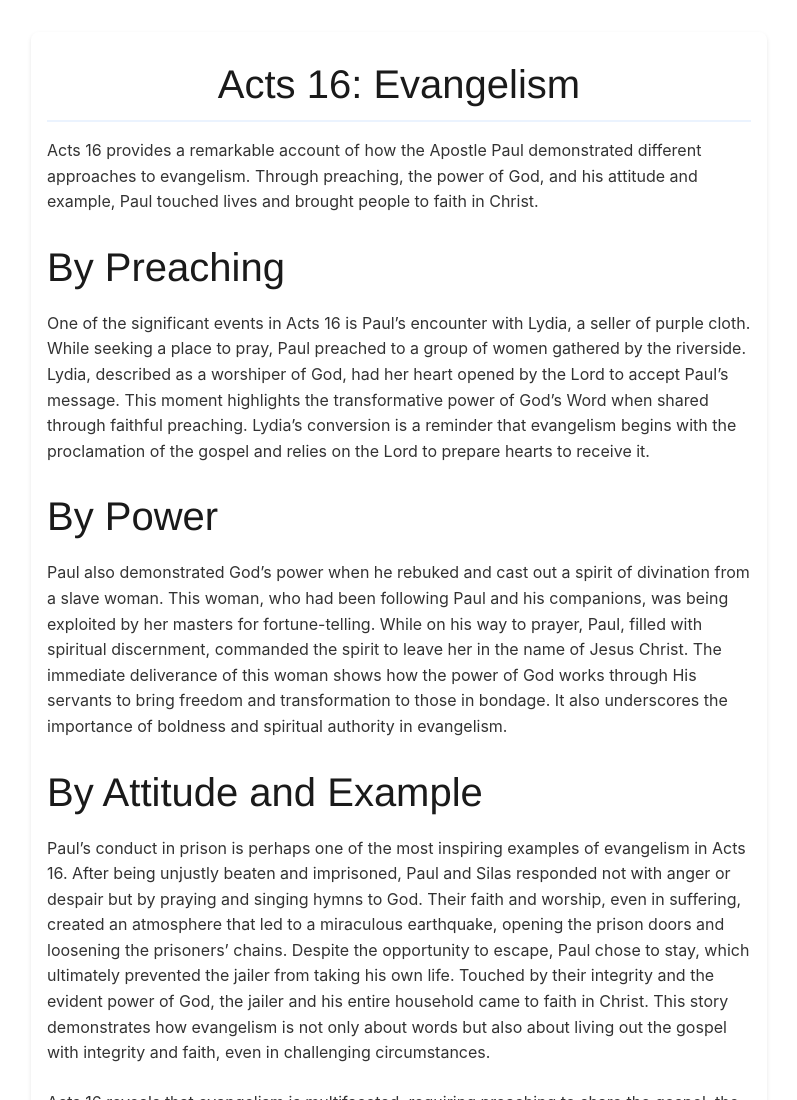
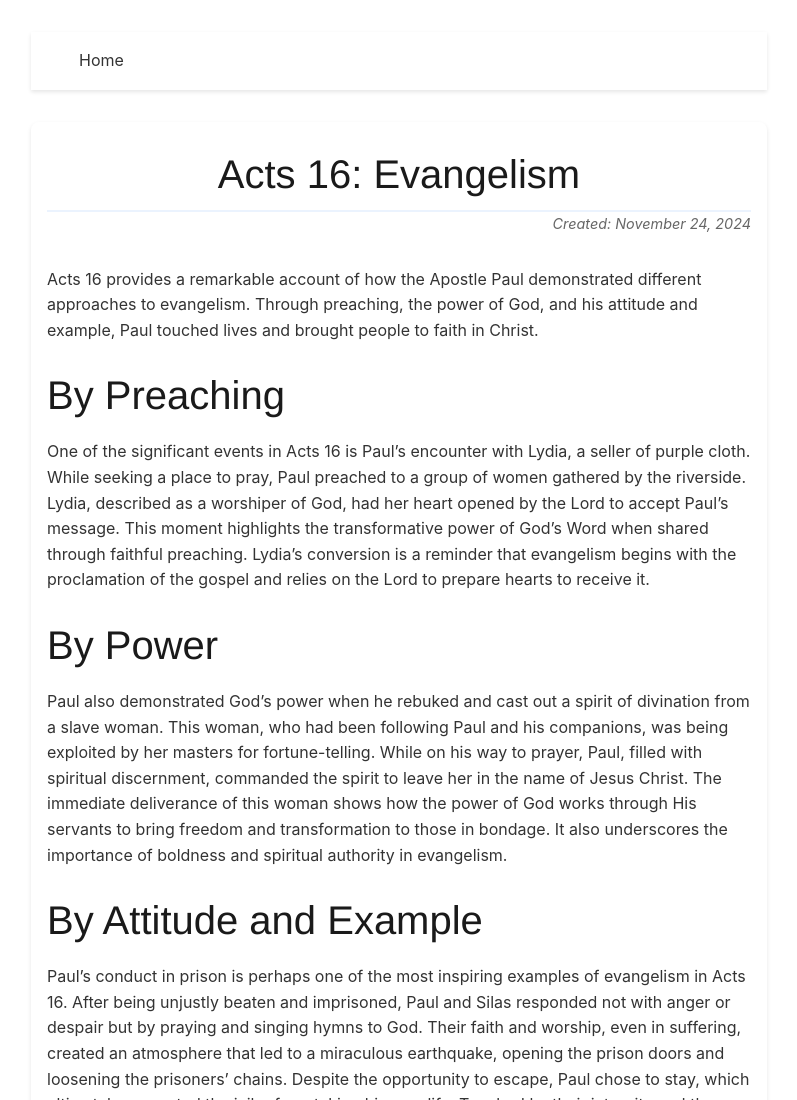
Before and after one commit to marsonparulian/thoughts-on-bible, a website: page act-16.html in a window 1280 px wide. Shown: the top 1100 px of the page, without its empty margins (241-1038 px from the left). Drawn offline with nearby package versions, Linux system fonts and the light colour scheme.

Commit message:
Add creation dates

```diff
--- a/act-16.html
+++ b/act-16.html
@@ -8,8 +8,12 @@
     <link rel="stylesheet" href="./assets/styles.css">
 </head>
 <body>
+    <nav class="top-nav">
+        <a href="index.html" class="nav-link">Home</a>
+    </nav>
     <div class="content">
         <h1>Acts 16: Evangelism</h1>
+        <div class="creation-date">Created: November 24, 2024</div>
 <p>Acts 16 provides a remarkable account of how the Apostle Paul demonstrated different approaches to evangelism. Through preaching, the power of God, and his attitude and example, Paul touched lives and brought people to faith in Christ.  </p>
 <h2>By Preaching</h2>
 <p>One of the significant events in Acts 16 is Paul’s encounter with Lydia, a seller of purple cloth. While seeking a place to pray, Paul preached to a group of women gathered by the riverside. Lydia, described as a worshiper of God, had her heart opened by the Lord to accept Paul’s message. This moment highlights the transformative power of God’s Word when shared through faithful preaching. Lydia’s conversion is a reminder that evangelism begins with the proclamation of the gospel and relies on the Lord to prepare hearts to receive it.  </p>
--- a/assets/styles.css
+++ b/assets/styles.css
@@ -1,5 +1,6 @@
 :root {
     --primary-blue: rgba(66, 135, 245, 0.1);
+    --hover-blue: rgba(66, 135, 245, 0.2);
 }
 
 body {
@@ -81,6 +82,34 @@ img {
     margin: 1rem 0;
 }
 
+.top-nav {
+    background-color: white;
+    padding: 1rem 2rem;
+    margin-bottom: 2rem;
+    box-shadow: 0 2px 4px rgba(0, 0, 0, 0.1);
+}
+
+.nav-link {
+    color: #333;
+    text-decoration: none;
+    padding: 0.5rem 1rem;
+    border-radius: 4px;
+    transition: background-color 0.2s ease;
+}
+
+.nav-link:hover {
+    background-color: var(--hover-blue);
+}
+
 article {
     background-color: var(--primary-blue);
 }
+
+.creation-date {
+    text-align: right;
+    color: #666;
+    font-size: 0.9rem;
+    margin-top: -1rem;
+    margin-bottom: 2rem;
+    font-style: italic;
+}
```
Also changed, not shown: baptism-events.html (+4 -0 lines), index.html (+4 -1 lines), jesus-and-aaron-similarities.html (+4 -0 lines), maria-and-miriam-similarities.html (+4 -0 lines).
